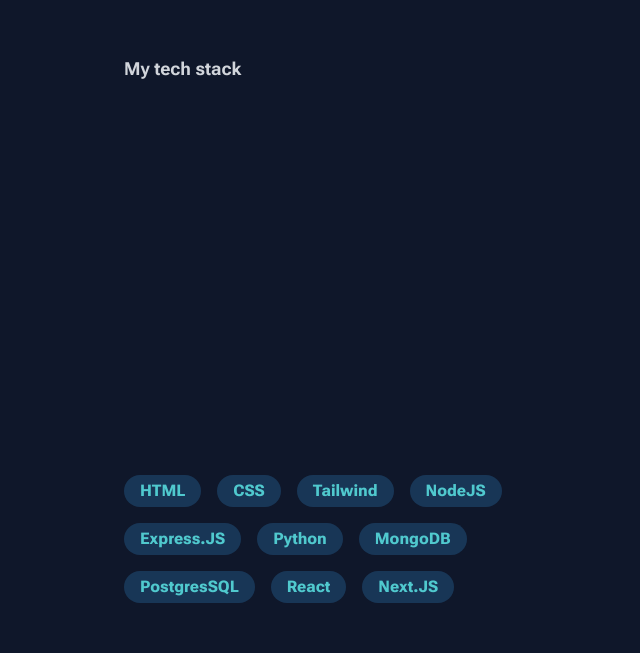
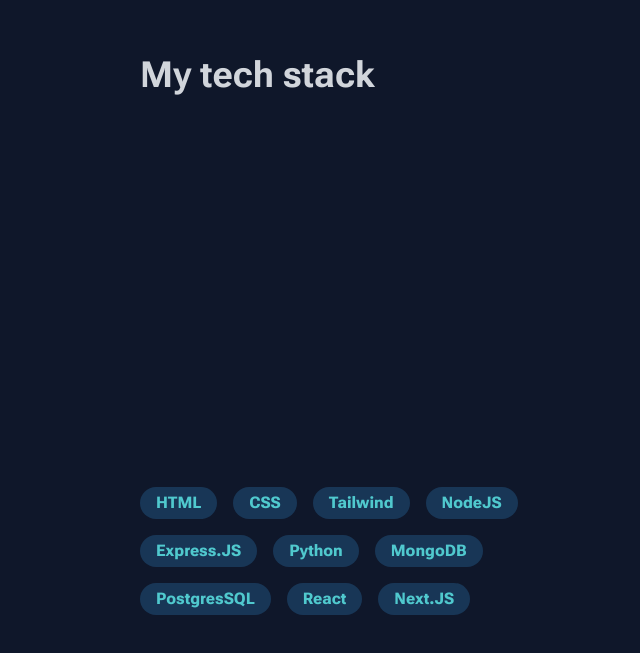
Before and after one commit to Dev750wala/PF, a React (Vite) app: page / in a window 1280 px wide. Shown: the part 873-1526 px from the top of the page, without its empty margins (560-1200 px from the left). Built offline with nearby package versions, Linux system fonts and the light colour scheme.

Commit message:
second commit

```diff
--- a/src/components/Right/Technologies2/Bar.jsx
+++ b/src/components/Right/Technologies2/Bar.jsx
@@ -3,9 +3,10 @@
 
 const SkillDisplay = () => {
     return (
-        <>
+
+        <div className='bg-transparent pl-4'>
             <div className='bg-transparent py-10 mb-10'>
-                <h3 className='bg-transparent font-bold text-gray-300 text-lg'>My tech stack</h3>
+                <h3 className='bg-transparent font-bold text-gray-300 text-4xl lg:text-5xl'>My tech stack</h3>
             </div>
 
             <div className='bg-transparent flex flex-row flex-wrap justify-start items-center gap-3 my-56 py-32'>
@@ -19,8 +20,9 @@
                     ))
                 }
             </div>
+        </div>
 
-        </>
+
     )
 }
 
```
